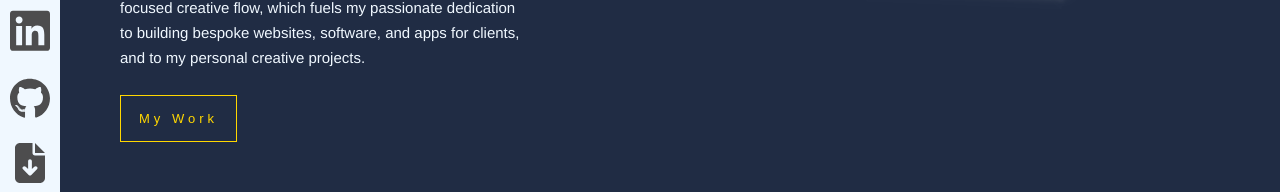
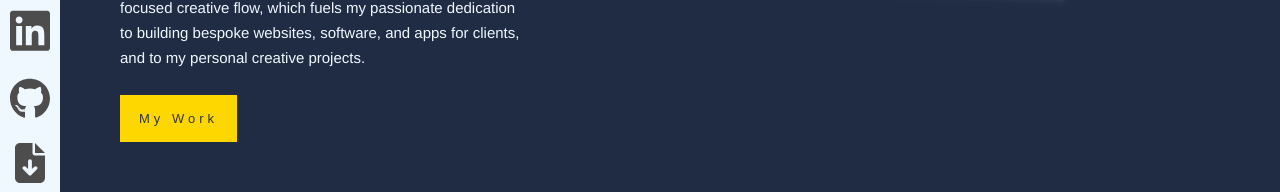
Before and after one commit to nickkagame/portfolio-website, a React (Create React App) app: page /about-me in a window 1280 px wide. In both pictures the pointer is over the link "My Work". Shown: the part 390-582 px from the top of the page. Built offline with nearby package versions, Linux system fonts and the light colour scheme.

Commit message:
styling updates

```diff
--- a/src/app.scss
+++ b/src/app.scss
@@ -288,8 +288,6 @@ textarea{
     .subheading{
       position: relative;
       color:aliceblue;
-      // margin-left: 70px;
-      // margin-top: 200px;
       width: 300px;
       height: 0px;
       text-align: justify;
--- a/src/components/About/About.scss
+++ b/src/components/About/About.scss
@@ -166,6 +166,10 @@
     white-space: nowrap;
     width: auto;
   /* … */
+  &:hover {
+    background: #ffd700;
+    color: #333;
+  }
 }
 }
 
--- a/src/index.css
+++ b/src/index.css
@@ -1,5 +1,5 @@
 html {
-  font-size: 62.5%;
+  font-size: 70.5%;
 }
 
 body {
```
